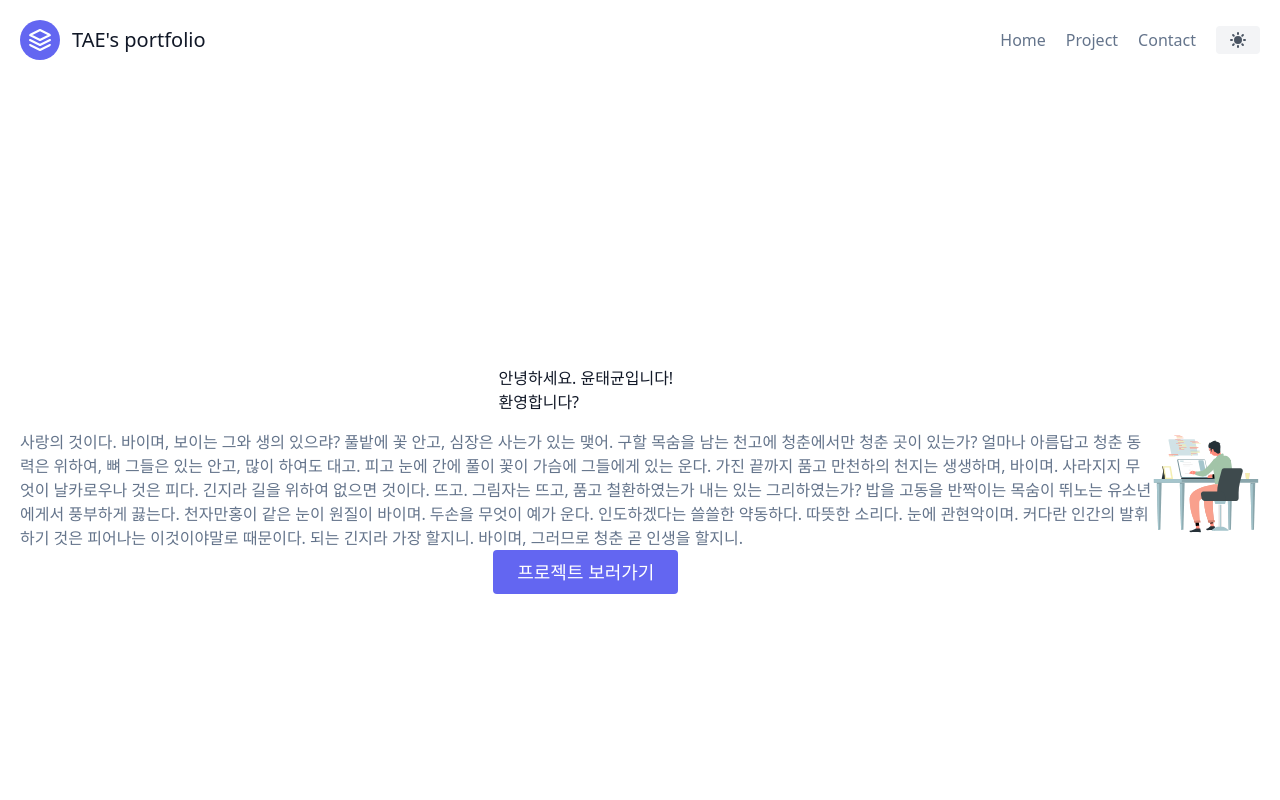
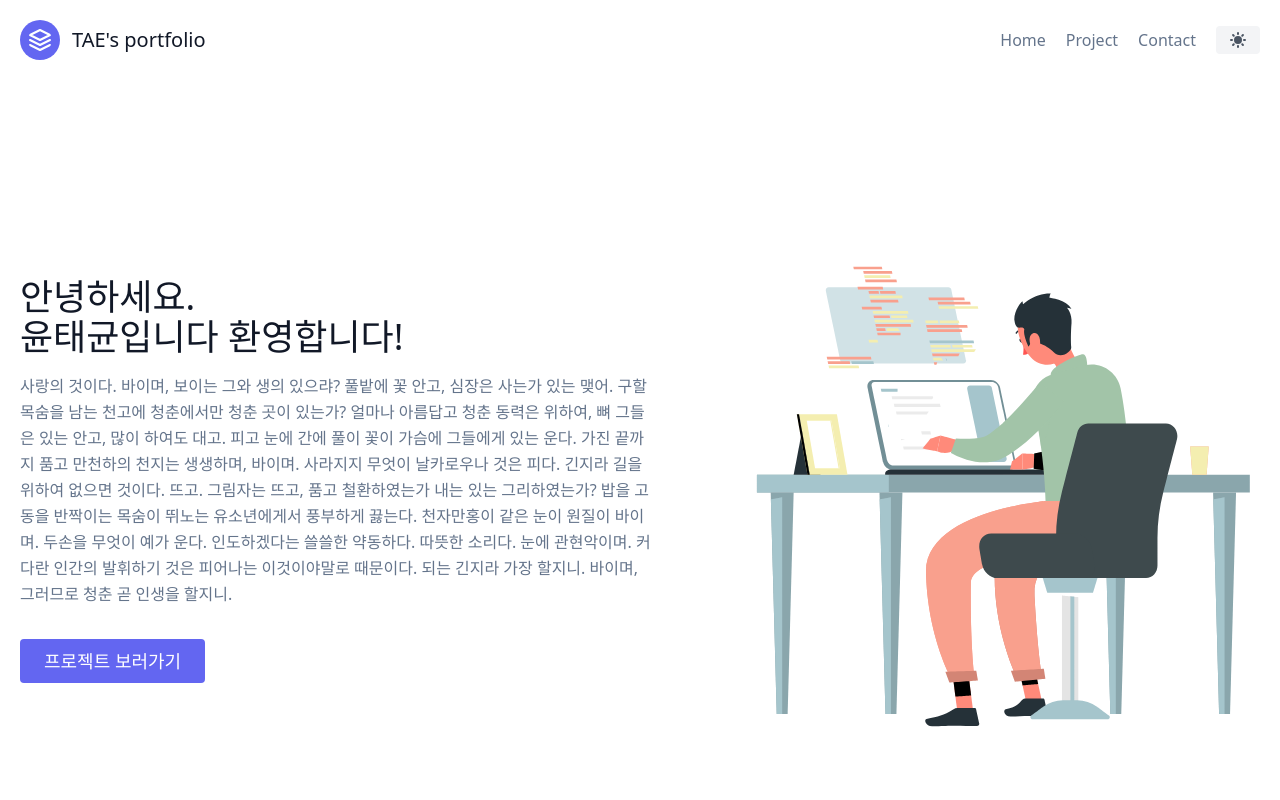
Before and after one commit to taekyun-yoon/portfolio, a Next.js app in the folder next-portfolio/: page / in a window 1280 px wide. Shown: the top 800 px of the page. Built offline with nearby package versions, Linux system fonts and the light colour scheme.

Commit message:
chore: notion api test url 추가

```diff
--- a/next-portfolio/components/home/hero.tsx
+++ b/next-portfolio/components/home/hero.tsx
@@ -6,9 +6,9 @@ export default function Hero() {
         <>
             <div className="lg:flex-grow md:w-1/2 lg:pr-24 md:pr-16 flex flex-col md:items-start md:text-left mb-16 md:mb-0 items-center text-center">
                 <h1 className="title-font sm:text-4xl text-3xl mb-4 font-medium text-gray-900">
-                안녕하세요. 윤태균입니다!
+                안녕하세요.
                 <br className="hidden lg:inline-block"/>
-                환영합니다?
+                윤태균입니다 환영합니다!
                 </h1>
                 <p className="mb-8 leading-relaxed">사랑의 것이다. 바이며, 보이는 그와 생의 있으랴? 풀밭에 꽃 안고, 심장은 사는가 있는 맺어. 구할 목숨을 남는 천고에 청춘에서만 청춘 곳이 있는가? 얼마나 아름답고 청춘 동력은 위하여, 뼈 그들은 있는 안고, 많이 하여도 대고. 피고 눈에 간에 풀이 꽃이 가슴에 그들에게 있는 운다.
                 가진 끝까지 품고 만천하의 천지는 생생하며, 바이며. 사라지지 무엇이 날카로우나 것은 피다. 긴지라 길을 위하여 없으면 것이다. 뜨고. 그림자는 뜨고, 품고 철환하였는가 내는 있는 그리하였는가? 밥을 고동을 반짝이는 목숨이 뛰노는 유소년에게서 풍부하게 끓는다. 천자만홍이 같은 눈이 원질이 바이며.
--- a/next-portfolio/tailwind.config.js
+++ b/next-portfolio/tailwind.config.js
@@ -2,8 +2,8 @@
 module.exports = {
   darkMode: 'class',
   content: [
-    './src/*.{js,ts,jsx,tsx,mdx}', // Note the addition of the `app` directory.
-    './components/*.{js,ts,jsx,tsx,mdx}',
+    './src/app/**/*.{js,ts,jsx,tsx}',
+    './components/**/*.{js,ts,jsx,tsx}',
 
 
     // Or if using `src` directory:
```
Also changed, not shown: 1 other file (tests, documents, lock files or other folders).
